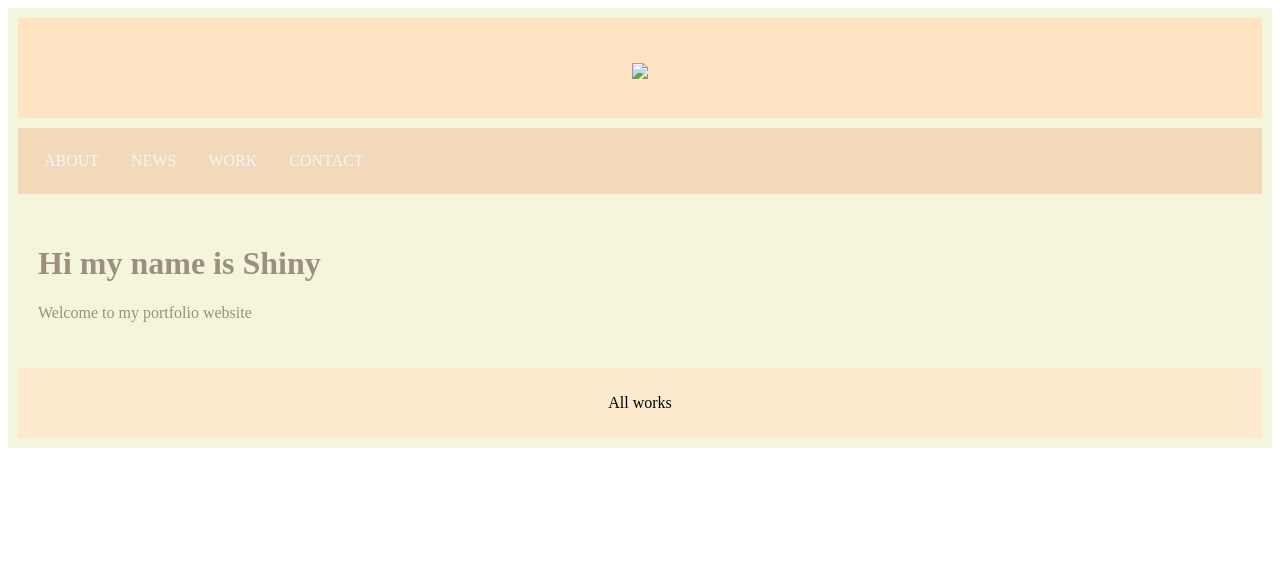
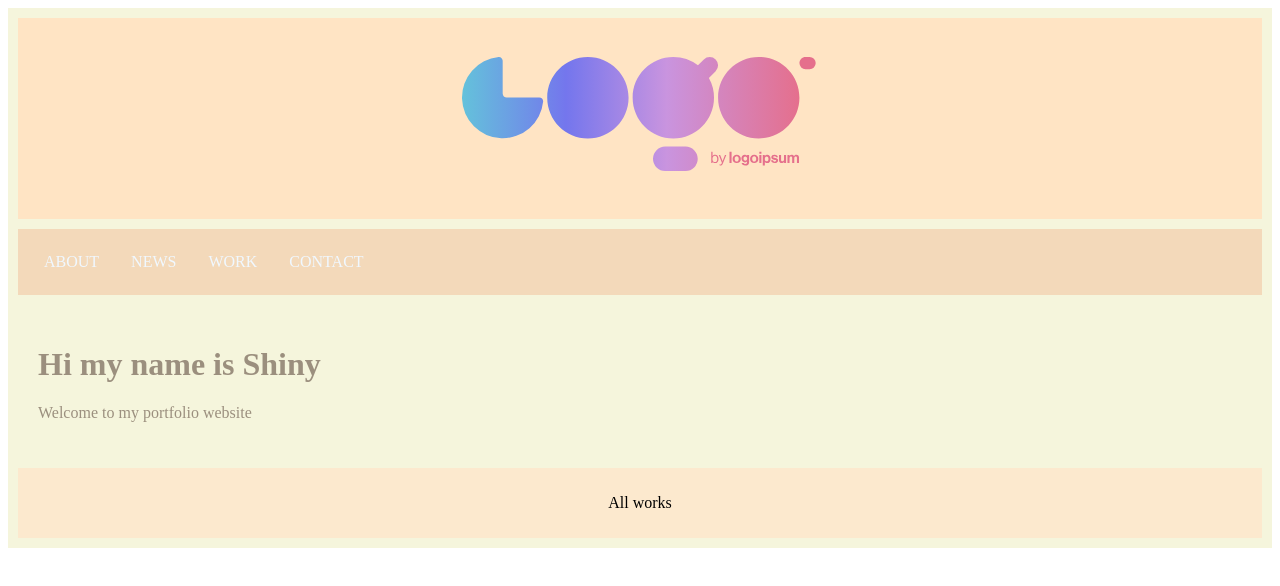
Before and after one commit to shinyck/shinyck.github.io, a plain HTML site: page index.html in a window 1280 px wide. Drawn offline with Linux system fonts and the light colour scheme.

Commit message:
Update index.html

```diff
--- a/index.html
+++ b/index.html
@@ -15,7 +15,7 @@
     <div class="container">
 
         <div class="header"> <!-- THIS IS HEADER -->
-            <img src="image/logo.svg">
+            <img src="images/logo.svg">
         </div>
 
         <div class="nav" id="mobile-nav"> <!-- THIS IS NAV -->
```
